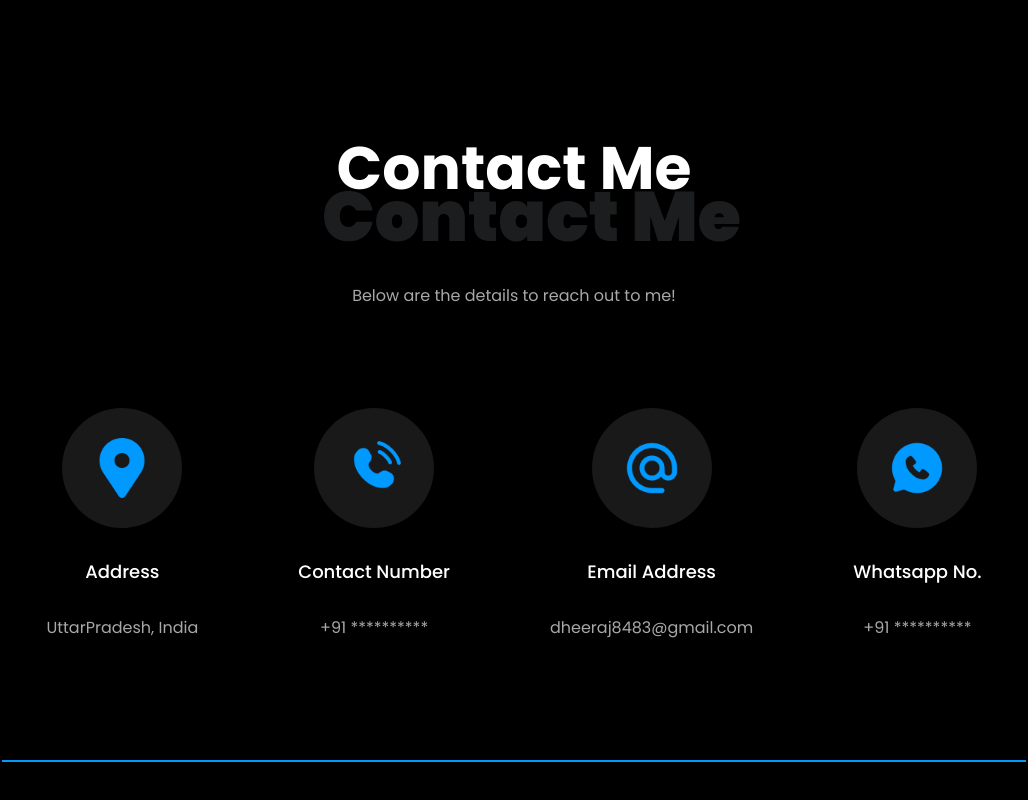
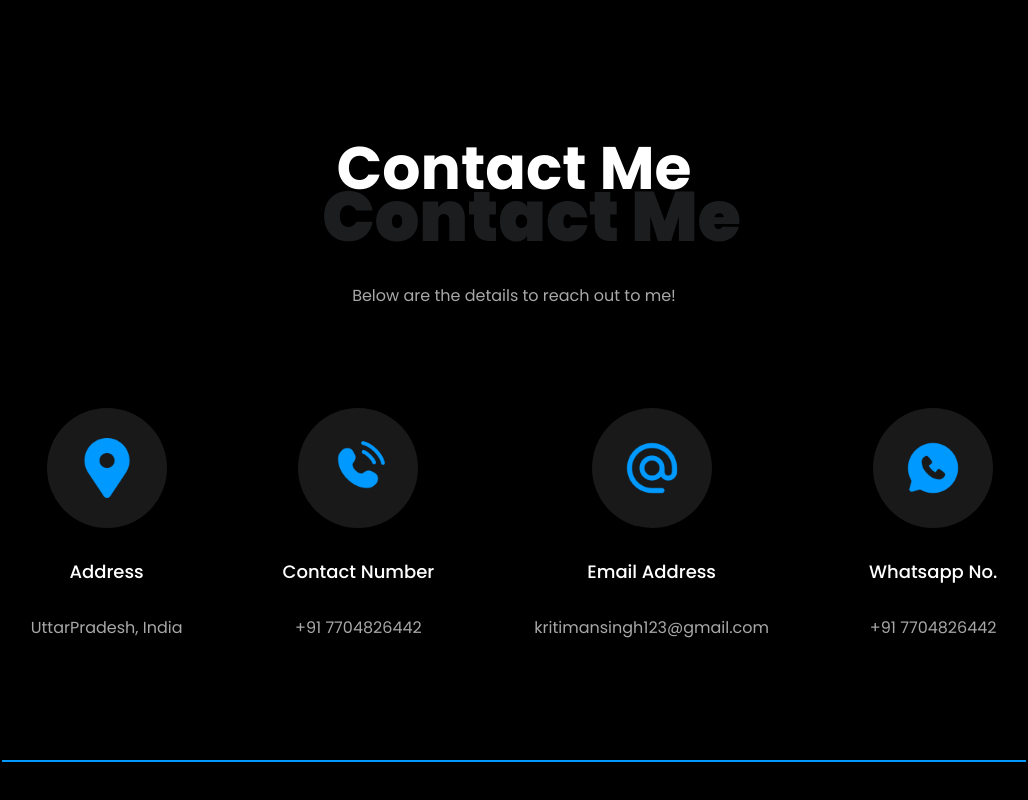
Before and after one commit to CodingBeast01/CodingBeast01.github.io, a plain HTML site: page index.html in a window 1280 px wide. Shown: the part 4068-4868 px from the top of the page, without its empty margins (126-1154 px from the left). Drawn offline with Linux system fonts and the light colour scheme.

Commit message:
fix: update project details and enhance email link styling

```diff
--- a/index.html
+++ b/index.html
@@ -191,7 +191,7 @@ Developed features include user authentication (signup/login), product catalog w
     </section>
     <section class="project2 trans hidden">
         <div class="rating">
-            <div class="ques"><span>100</span>
+            <div class="ques"><span>100+</span>
                 <p>
                     DSA Questions</p>
             </div>
@@ -221,17 +221,17 @@ Developed features include user authentication (signup/login), product catalog w
             <div class="mobile">
                 <div class="det"><img src="./public/ph.png" alt=""></div>
                 <h2>Contact Number</h2>
-                <p>+91 **********</p>
+                <p>+91 7704826442</p>
             </div>
             <div class="email">
                 <div class="det"><img src="./public/em.png" alt=""></div>
                 <h2>Email Address</h2>
-                <p>dheeraj8483@gmail.com</p>
+                <p><a class="emaildef" href="mailto:kritimansingh123@gmail.com">kritimansingh123@gmail.com</a></p>
             </div>
             <div class="whats">
                 <div class="det"><img src="./public/wph.png" alt=""></div>
                 <h2>Whatsapp No.</h2>
-                <p>+91 **********</p>
+                <p><a href="https://wa.me/+917704826442" class="emaildef">+91 7704826442</a></p>
             </div>
         </div>
     </section>
--- a/style.css
+++ b/style.css
@@ -31,6 +31,10 @@ body {
     display: flex;
 }
 
+.emaildef{
+    color: #d9d9d9c6;
+    text-decoration: none;
+}
 .navbar h1 {
     font-weight: 900;
     font-size: 25px;
```
